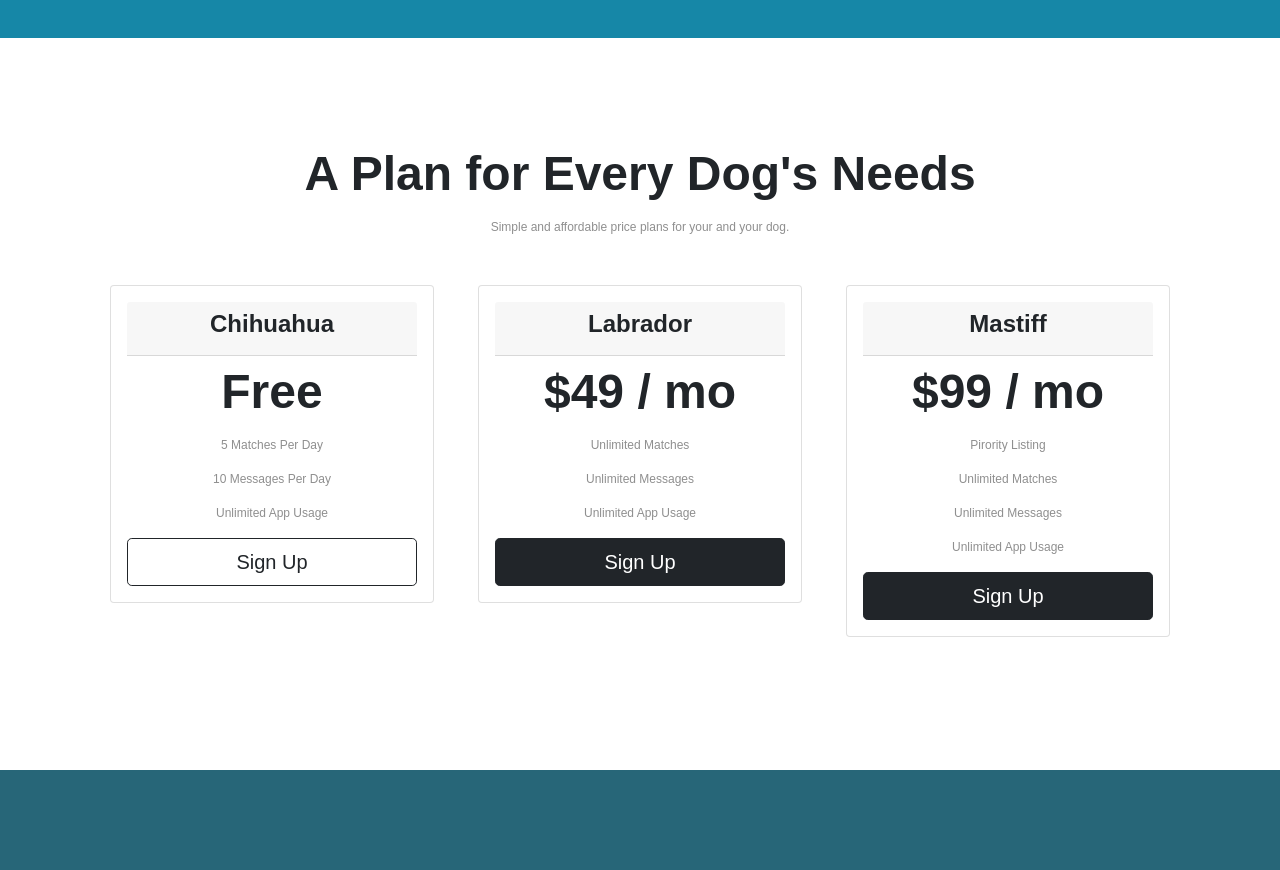
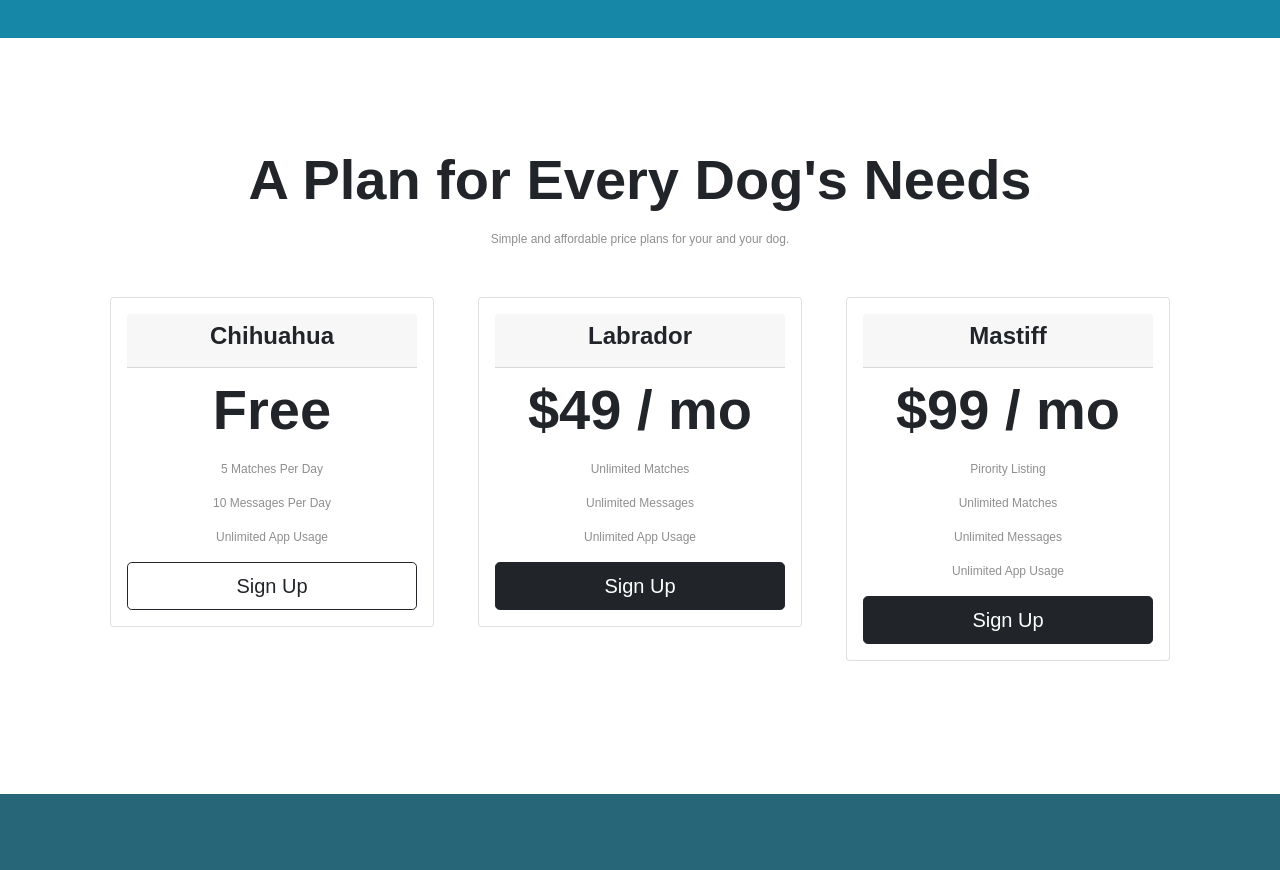
Before and after one commit to nagarajgh/tindog, a plain HTML site: page index.html in a window 1280 px wide. Shown: the part 1840-2710 px from the top of the page. Drawn offline with nearby package versions, Linux system fonts and the light colour scheme.

Commit message:
Update styles.css

```diff
--- a/css/styles.css
+++ b/css/styles.css
@@ -23,9 +23,8 @@ p {
 }
 
 .pricing-headings{
-  font-size: 3rem;
+  font-size: 3.5rem;
   line-height: 1.5;
-  font-weight:900;
 }
 
 /********sections colors***********/
```
